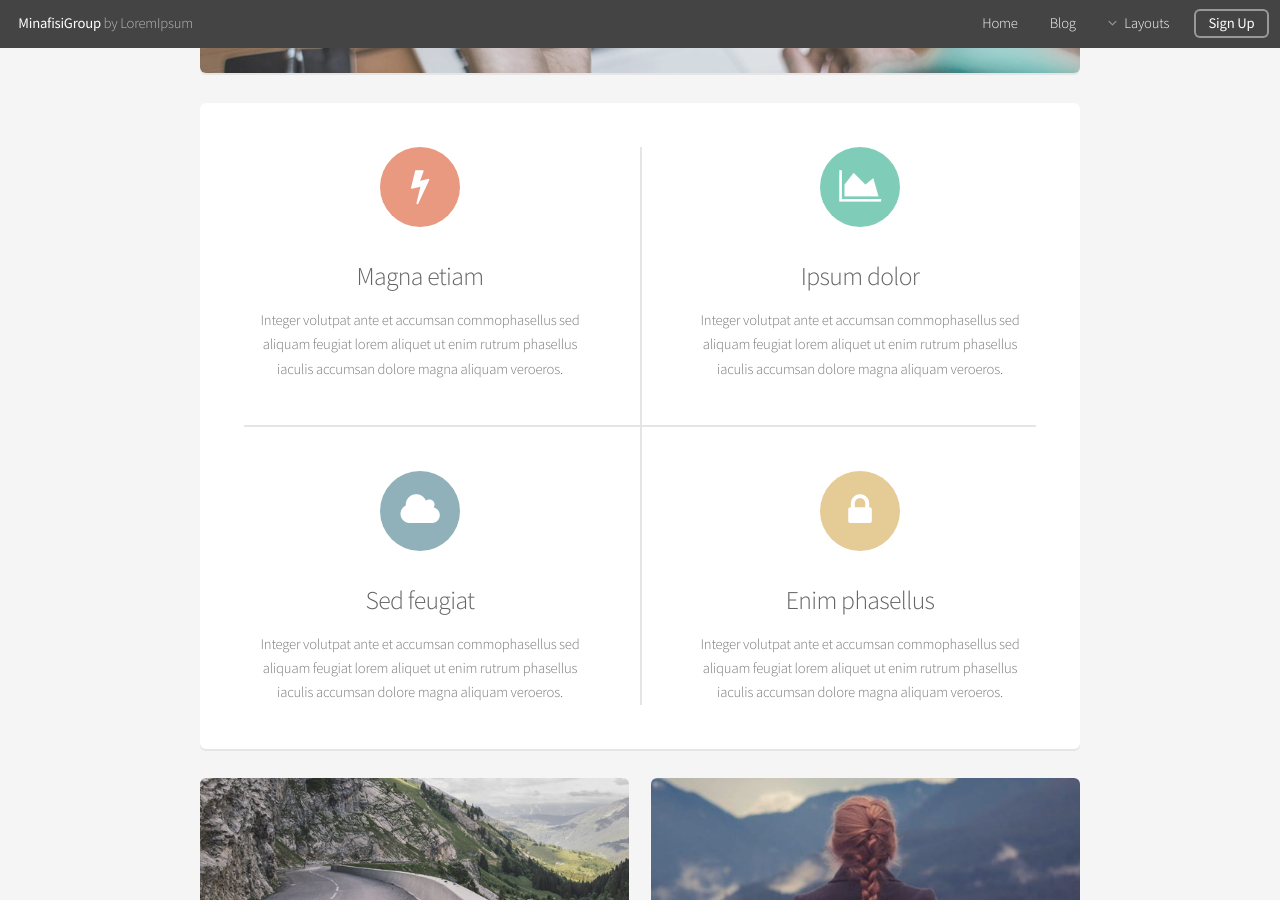
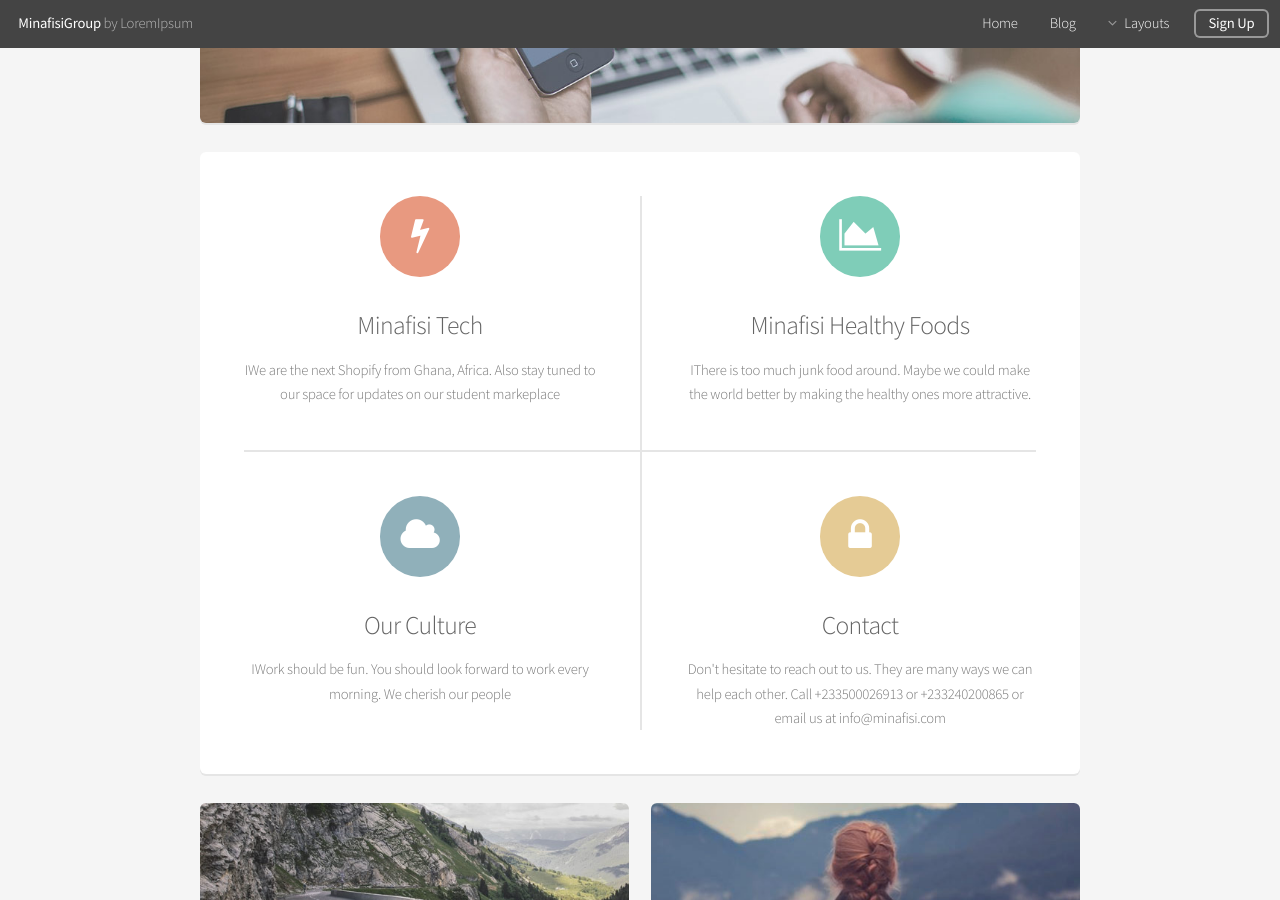
Before and after one commit to MinafisiGroup/minafisigroup.github.io, a Jekyll site: the page built from index.html, in a window 1280 px wide and 900 px high, scrolled down 631 px. Built offline with Jekyll 4.4.1, drawn with Linux system fonts in a browser that asks for light colours; the list of posts is cut into pages by our own code; some of the changed text lies outside the part shown.

Commit message:
edit txt

```diff
--- a/index.html
+++ b/index.html
@@ -4,7 +4,7 @@
 ---
 <section class="box special">
 	<header class="major">
-		<h2>Introducing the ultimate mobile app10
+		<h2>Problems exist and ideas solve them. And we are in love with ideas. Welcome to our space
 		<br />
 		for doing stuff with your phone</h2>
 		<p>Blandit varius ut praesent nascetur eu penatibus nisi risus faucibus nunc ornare<br />
@@ -17,25 +17,25 @@
 	<div class="features-row">
 		<section>
 			<span class="icon major fa-bolt accent2"></span>
-			<h3>Magna etiam</h3>
-			<p>Integer volutpat ante et accumsan commophasellus sed aliquam feugiat lorem aliquet ut enim rutrum phasellus iaculis accumsan dolore magna aliquam veroeros.</p>
+			<h3> Minafisi Tech</h3>
+			<p>IWe are the next Shopify from Ghana, Africa. Also stay tuned to our space for updates on our student markeplace</p>
 		</section>
 		<section>
 			<span class="icon major fa-area-chart accent3"></span>
-			<h3>Ipsum dolor</h3>
-			<p>Integer volutpat ante et accumsan commophasellus sed aliquam feugiat lorem aliquet ut enim rutrum phasellus iaculis accumsan dolore magna aliquam veroeros.</p>
+			<h3>Minafisi Healthy Foods</h3>
+			<p>IThere is too much junk food around. Maybe we could make the world better by making the healthy ones more attractive.</p>
 		</section>
 	</div>
 	<div class="features-row">
 		<section>
 			<span class="icon major fa-cloud accent4"></span>
-			<h3>Sed feugiat</h3>
-			<p>Integer volutpat ante et accumsan commophasellus sed aliquam feugiat lorem aliquet ut enim rutrum phasellus iaculis accumsan dolore magna aliquam veroeros.</p>
+			<h3>Our Culture</h3>
+			<p>IWork should be fun. You should look forward to work every morning. We cherish our people</p>
 		</section>
 		<section>
 			<span class="icon major fa-lock accent5"></span>
-			<h3>Enim phasellus</h3>
-			<p>Integer volutpat ante et accumsan commophasellus sed aliquam feugiat lorem aliquet ut enim rutrum phasellus iaculis accumsan dolore magna aliquam veroeros.</p>
+			<h3>Contact</h3>
+			<p>Don't hesitate to reach out to us. They are many ways we can help each other. Call +233500026913 or +233240200865 or email us at info@minafisi.com</p>
 		</section>
 	</div>
 </section>
```
